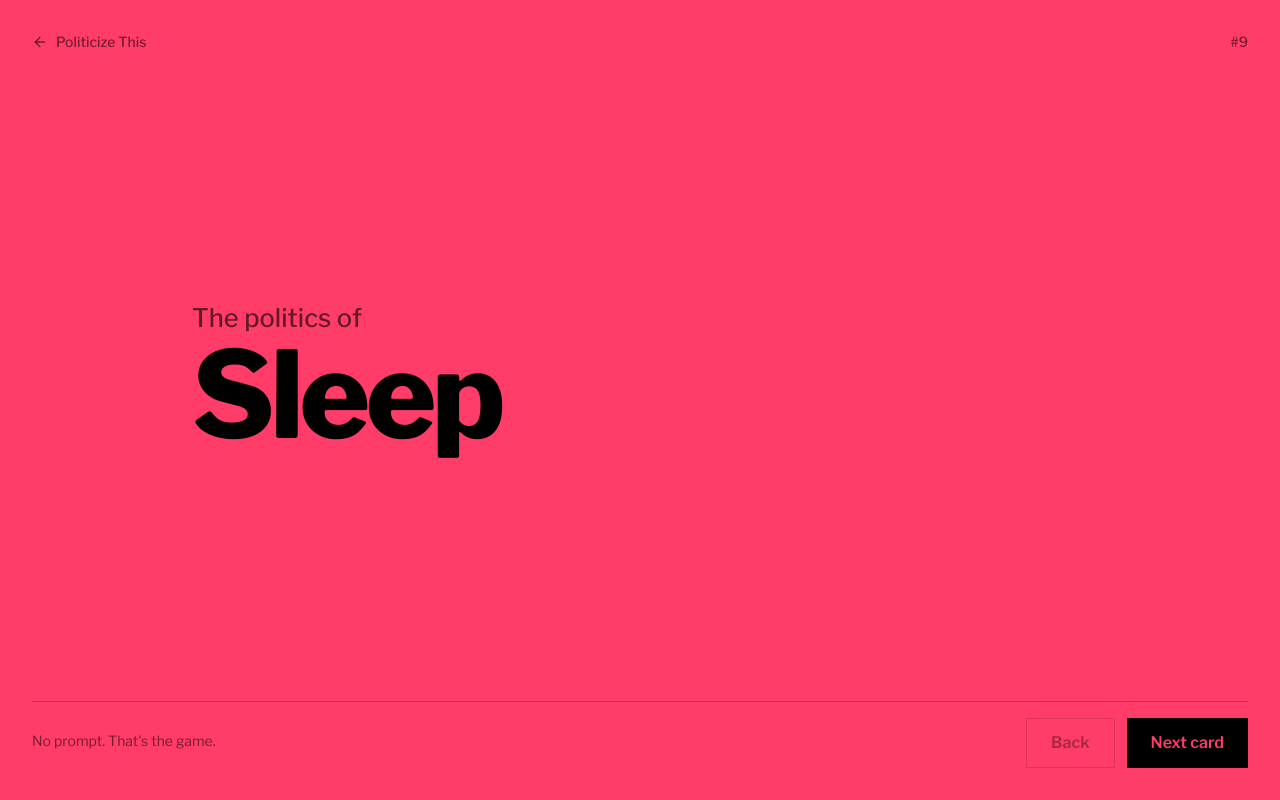
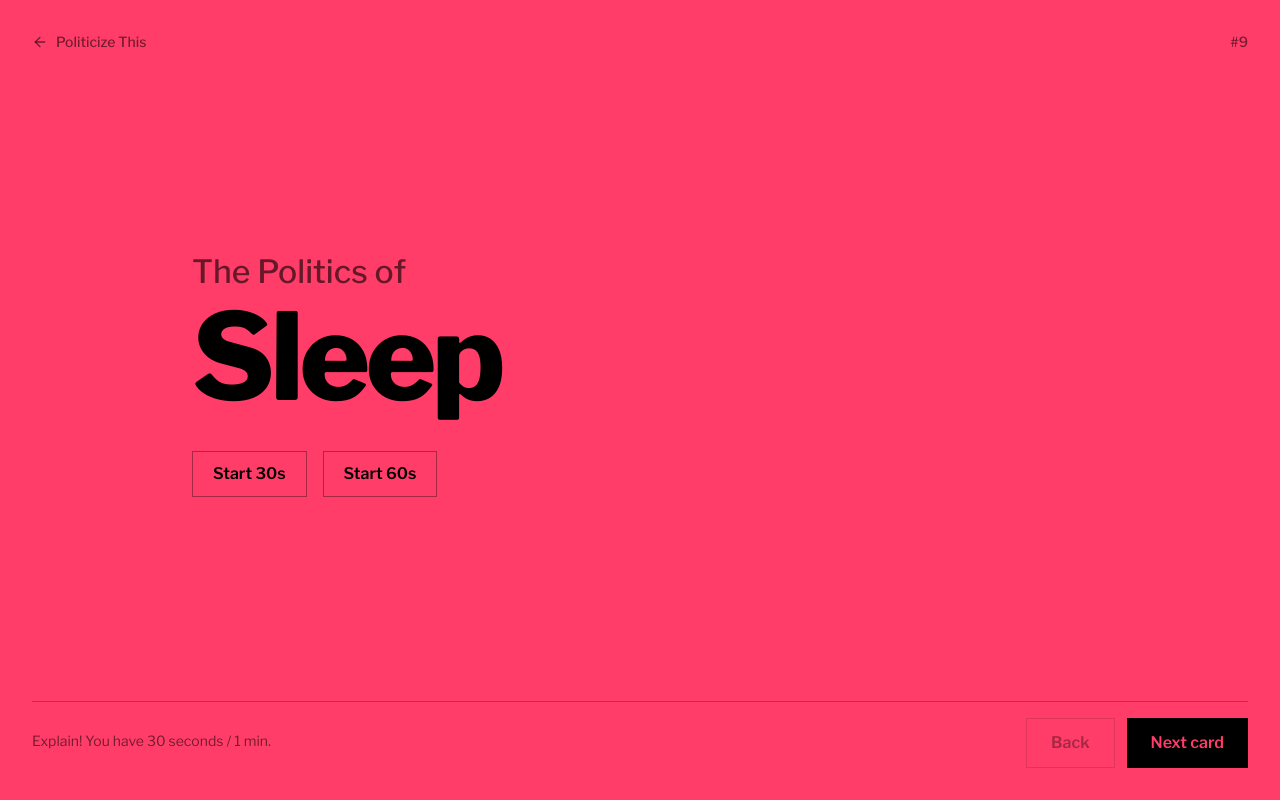
Before and after one commit to kleinlennart/polihole, a Next.js app: page /polihole/politicize in a window 1280 px wide. Built offline with nearby package versions, Linux system fonts and the light colour scheme.

Commit message:
add timer

```diff
--- a/app/globals.css
+++ b/app/globals.css
@@ -142,6 +142,23 @@
   }
 }
 
+/* The timer running out: the whole screen flips to its negative three times.
+   Suppressed by the reduced-motion rule below, where the beeps carry it. */
+@utility flash-invert {
+  animation: flash-invert 360ms 3;
+}
+
+@keyframes flash-invert {
+  0%,
+  49.9% {
+    filter: invert(1);
+  }
+  50%,
+  100% {
+    filter: none;
+  }
+}
+
 @utility deck-enter {
   animation: deck-enter 220ms cubic-bezier(0.22, 0.61, 0.36, 1) both;
 }
--- a/app/politicize/page.tsx
+++ b/app/politicize/page.tsx
@@ -1,15 +1,37 @@
 "use client";
 
+import { useCallback } from "react";
 import { CardShell, DeckFinished } from "@/components/card-shell";
 import { content, fill } from "@/lib/content";
 import { wordId, wordNumber, words, type Word } from "@/lib/decks";
 import { useDeck } from "@/lib/use-deck";
+import { formatTime, useTimer } from "@/lib/use-timer";
 
 const copy = content.politicize;
 
+const timerButton =
+  "border border-black/35 px-5 py-2.5 text-base font-semibold transition-colors hover:bg-black/10 focus-visible:outline focus-visible:outline-2 focus-visible:outline-offset-2 focus-visible:outline-black";
+
 export default function PoliticizePage() {
   const deck = useDeck<Word>(words, wordId, "politicize");
+  const timer = useTimer();
   const word = deck.current;
+
+  // A new word is a new explanation, so any running countdown is cleared here
+  // rather than in an effect — every route to another card comes through these.
+  const { reset } = timer;
+  const goNext = useCallback(() => {
+    reset();
+    deck.next();
+  }, [reset, deck]);
+  const goPrevious = useCallback(() => {
+    reset();
+    deck.previous();
+  }, [reset, deck]);
+  const restart = useCallback(() => {
+    reset();
+    deck.restart();
+  }, [reset, deck]);
 
   return (
     <CardShell
@@ -17,10 +39,11 @@ export default function PoliticizePage() {
       title={copy.title}
       cardNumber={word ? wordNumber(word) : null}
       done={deck.done}
+      flashing={timer.phase === "finished"}
       canGoBack={deck.canGoBack}
-      onNext={deck.next}
-      onPrevious={deck.previous}
-      onRestart={deck.restart}
+      onNext={goNext}
+      onPrevious={goPrevious}
+      onRestart={restart}
       footer={
         word ? <p className="text-sm text-black/55">{copy.note}</p> : null
       }
@@ -31,13 +54,59 @@ export default function PoliticizePage() {
           note={fill(copy.finishedNote, { count: deck.total })}
         />
       ) : word ? (
-        <div key={word} className="deck-enter mx-auto w-full max-w-4xl">
-          <p className="text-[clamp(1rem,2.6vw,1.6rem)] font-medium leading-none text-black/60">
+        <div className="mx-auto w-full max-w-4xl">
+          {/* The prefix is outside the keyed element on purpose: it's the same
+              on every card, so it shouldn't re-animate when the word changes. */}
+          <p className="text-[clamp(1.25rem,3.2vw,2rem)] font-medium leading-none text-black/60">
             {copy.prefix}
           </p>
-          <p className="mt-2 text-balance text-[clamp(2.75rem,11vw,7.5rem)] font-extrabold leading-[0.95] tracking-[-0.035em]">
+          <p
+            key={word}
+            className="deck-enter mt-3 text-balance text-[clamp(2.75rem,11vw,7.5rem)] font-extrabold leading-[0.95] tracking-[-0.035em]"
+          >
             {word}
           </p>
+          {/* Fixed height: the countdown replaces the buttons in place, so the
+              word above it doesn't jump when the clock starts. Clicks here
+              would otherwise reach the card and deal the next word. */}
+          <div
+            className="mt-8 flex h-[clamp(2.875rem,6vw,3.5rem)] items-center gap-4"
+            onClick={(e) => e.stopPropagation()}
+          >
+            {timer.remainingMs === null ? (
+              copy.timerOptions.map((seconds) => (
+                <button
+                  key={seconds}
+                  type="button"
+                  onClick={() => timer.start(seconds)}
+                  className={timerButton}
+                >
+                  {fill(copy.timerStart, { seconds })}
+                </button>
+              ))
+            ) : (
+              <>
+                <p
+                  className={`text-[clamp(2.25rem,6vw,3.5rem)] font-extrabold leading-none tabular-nums tracking-[-0.02em] ${
+                    timer.phase === "finished" ? "text-black" : "text-black/50"
+                  }`}
+                >
+                  {formatTime(timer.remainingMs)}
+                </p>
+                {/* Nothing left to stop once it's up — the card returns by
+                    itself when the flashing ends. */}
+                {timer.phase === "running" ? (
+                  <button
+                    type="button"
+                    onClick={timer.reset}
+                    className={timerButton}
+                  >
+                    {copy.timerStop}
+                  </button>
+                ) : null}
+              </>
+            )}
+          </div>
         </div>
       ) : (
         <p className="sr-only">{content.deck.dealing}</p>
--- a/components/card-shell.tsx
+++ b/components/card-shell.tsx
@@ -34,6 +34,7 @@ export function CardShell({
   title,
   cardNumber,
   done,
+  flashing = false,
   canGoBack,
   onNext,
   onPrevious,
@@ -46,6 +47,8 @@ export function CardShell({
   /** The card's own number, or null when there's no card to label. */
   cardNumber: number | null;
   done: boolean;
+  /** Inverts the screen in bursts — the timer signalling that it's up. */
+  flashing?: boolean;
   canGoBack: boolean;
   onNext: () => void;
   onPrevious: () => void;
@@ -85,7 +88,9 @@ export function CardShell({
 
   return (
     <main
-      className={`flex min-h-[100svh] flex-1 flex-col ${s.field} ${s.focus}`}
+      className={`flex min-h-[100svh] flex-1 flex-col ${s.field} ${s.focus} ${
+        flashing ? "flash-invert" : ""
+      }`}
     >
       <header className="flex items-center justify-between px-5 pt-5 sm:px-8 sm:pt-7">
         <Link
--- a/content/en.json
+++ b/content/en.json
@@ -28,10 +28,16 @@
   "politicize": {
     "title": "Politicize This",
     "blurb": "One word. Make the case for why it's political.",
-    "prefix": "The politics of",
-    "note": "No prompt. That's the game.",
+    "prefix": "The Politics of",
+    "note": "Explain! You have 30 seconds / 1 min.",
+    "timerOptions": [
+      30,
+      60
+    ],
+    "timerStart": "Start {seconds}s",
+    "timerStop": "Stop",
     "finishedTitle": "That's the whole deck.",
-    "finishedNote": "{count} words, all of them political by the end. Shuffle for a new order."
+    "finishedNote": "{count} words. Shuffle for a new order."
   },
   "about": {
     "title": "About",
--- /dev/null
+++ b/lib/use-timer.ts
@@ -0,0 +1,119 @@
+"use client";
+
+import { useCallback, useEffect, useRef, useState } from "react";
+
+/** Long enough for the three screen flashes in globals.css to finish. */
+const FLASH_MS = 1080;
+const BEEPS = 3;
+const BEEP_GAP_MS = FLASH_MS / BEEPS;
+
+export type TimerPhase = "idle" | "running" | "finished";
+
+export type Timer = {
+  phase: TimerPhase;
+  /** Milliseconds left, or null when no timer is running. */
+  remainingMs: number | null;
+  start: (seconds: number) => void;
+  reset: () => void;
+};
+
+type AudioWindow = Window & {
+  webkitAudioContext?: typeof AudioContext;
+};
+
+/**
+ * Three short beeps, synthesised rather than loaded, so there's no audio file
+ * to ship or cache for offline use. The context has to be created inside the
+ * click that starts the timer: browsers won't let a page open one on its own.
+ */
+function playAlarm(context: AudioContext | null) {
+  if (!context) return;
+  void context.resume().catch(() => {});
+
+  for (let i = 0; i < BEEPS; i++) {
+    const at = context.currentTime + (i * BEEP_GAP_MS) / 1000;
+    const oscillator = context.createOscillator();
+    const gain = context.createGain();
+
+    oscillator.type = "square";
+    oscillator.frequency.value = 880;
+    // Ramped rather than switched, because an abrupt gain change clicks.
+    gain.gain.setValueAtTime(0.0001, at);
+    gain.gain.exponentialRampToValueAtTime(0.18, at + 0.01);
+    gain.gain.exponentialRampToValueAtTime(0.0001, at + 0.16);
+
+    oscillator.connect(gain).connect(context.destination);
+    oscillator.start(at);
+    oscillator.stop(at + 0.18);
+  }
+}
+
+/**
+ * A countdown someone starts by hand when they begin explaining. It counts
+ * down from a wall-clock deadline rather than by subtracting ticks, so a
+ * backgrounded tab that stops firing intervals still comes back with the right
+ * time left. At zero it flashes and beeps, then puts the card back the way it
+ * was — there's nothing to do with a spent clock.
+ */
+export function useTimer(): Timer {
+  const [endsAt, setEndsAt] = useState<number | null>(null);
+  const [remainingMs, setRemainingMs] = useState<number | null>(null);
+  const [phase, setPhase] = useState<TimerPhase>("idle");
+  const audio = useRef<AudioContext | null>(null);
+
+  useEffect(() => {
+    if (endsAt === null) return;
+    let rung = false;
+    const id = setInterval(() => {
+      const left = Math.max(0, endsAt - Date.now());
+      setRemainingMs(left);
+      if (left === 0 && !rung) {
+        rung = true;
+        clearInterval(id);
+        setPhase("finished");
+        playAlarm(audio.current);
+      }
+    }, 200);
+    return () => clearInterval(id);
+  }, [endsAt]);
+
+  // Back to the card as it was, once the flashes are done.
+  useEffect(() => {
+    if (phase !== "finished") return;
+    const id = setTimeout(() => {
+      setPhase("idle");
+      setEndsAt(null);
+      setRemainingMs(null);
+    }, FLASH_MS);
+    return () => clearTimeout(id);
+  }, [phase]);
+
+  useEffect(() => () => void audio.current?.close().catch(() => {}), []);
+
+  const start = useCallback((seconds: number) => {
+    if (!audio.current) {
+      const w = window as AudioWindow;
+      const Ctor = window.AudioContext ?? w.webkitAudioContext;
+      audio.current = Ctor ? new Ctor() : null;
+    }
+    void audio.current?.resume().catch(() => {});
+
+    setEndsAt(Date.now() + seconds * 1000);
+    setRemainingMs(seconds * 1000);
+    setPhase("running");
+  }, []);
+
+  const reset = useCallback(() => {
+    setEndsAt(null);
+    setRemainingMs(null);
+    setPhase("idle");
+  }, []);
+
+  return { phase, remainingMs, start, reset };
+}
+
+/** Milliseconds as `0:47`, rounded up so it only shows 0:00 when it's over. */
+export function formatTime(ms: number): string {
+  const total = Math.ceil(ms / 1000);
+  return `${Math.floor(total / 60)}:${String(total % 60).padStart(2, "0")}`;
+}
```
